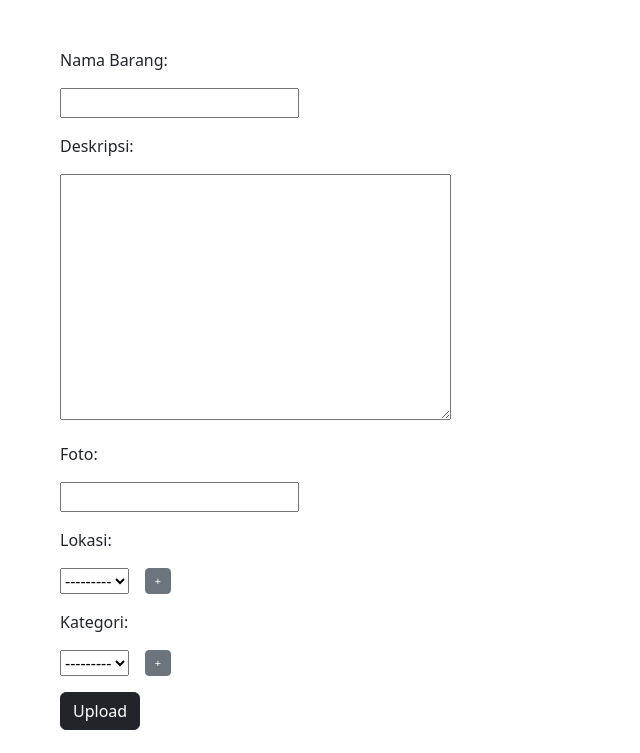
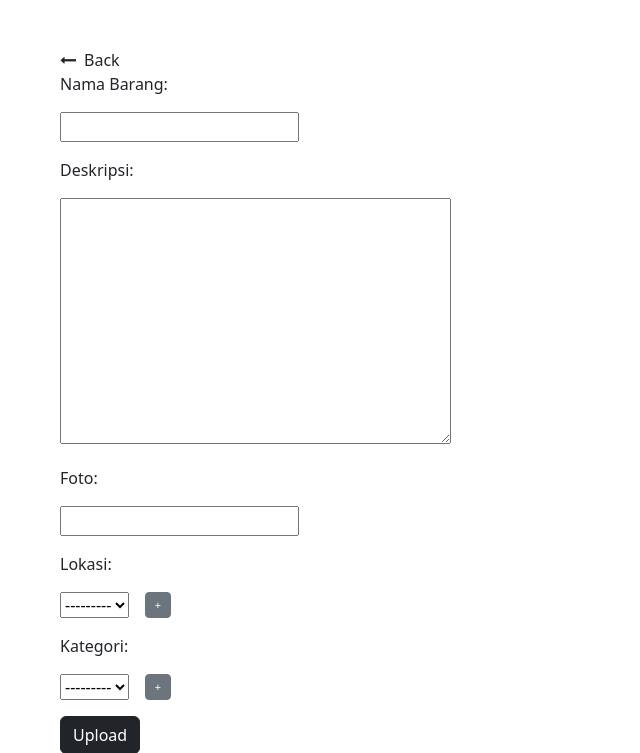
Before and after one commit to KristoJeremy/Sayang-Dibuang-Web, a Django app: page /barang/upload/ in a window 1280 px wide; the page is wider, and only the part inside the window is pictured. Shown: the top 753 px of that part, without its empty margins (0-640 px from the left). Before the commit the page ends 730 px from the top of that part, so only its background shows below. Run offline with Django 4.2, Linux system fonts and the light colour scheme; the visitor is signed in with stand-in values (Sample User, id 1); data that the repository does not hold is empty.

Commit message:
add back btn

```diff
--- a/barang_bekas/templates/upload.html
+++ b/barang_bekas/templates/upload.html
@@ -1,4 +1,8 @@
 {% extends 'base.html' %}
+{% block meta %}
+<link rel="stylesheet" href="https://cdnjs.cloudflare.com/ajax/libs/font-awesome/4.7.0/css/font-awesome.min.css">
+
+{% endblock meta %}
 
 {% block content %}
 <script src="https://ajax.googleapis.com/ajax/libs/jquery/3.6.0/jquery.min.js"></script>
@@ -70,6 +74,9 @@
 </script>
 
 <div class="container-fluid justify-content-center m-5">
+    <a href={% url 'barang_bekas:show_barang' %} class="py-3 pr-5 text-dark text-decoration-none" style="cursor: pointer;">
+        <i class="fa fa-long-arrow-left"></i><span class="mx-2">Back</span>
+    </a>
 
     <form method="POST" enctype="multipart/form-data">
         {% csrf_token %}
```
